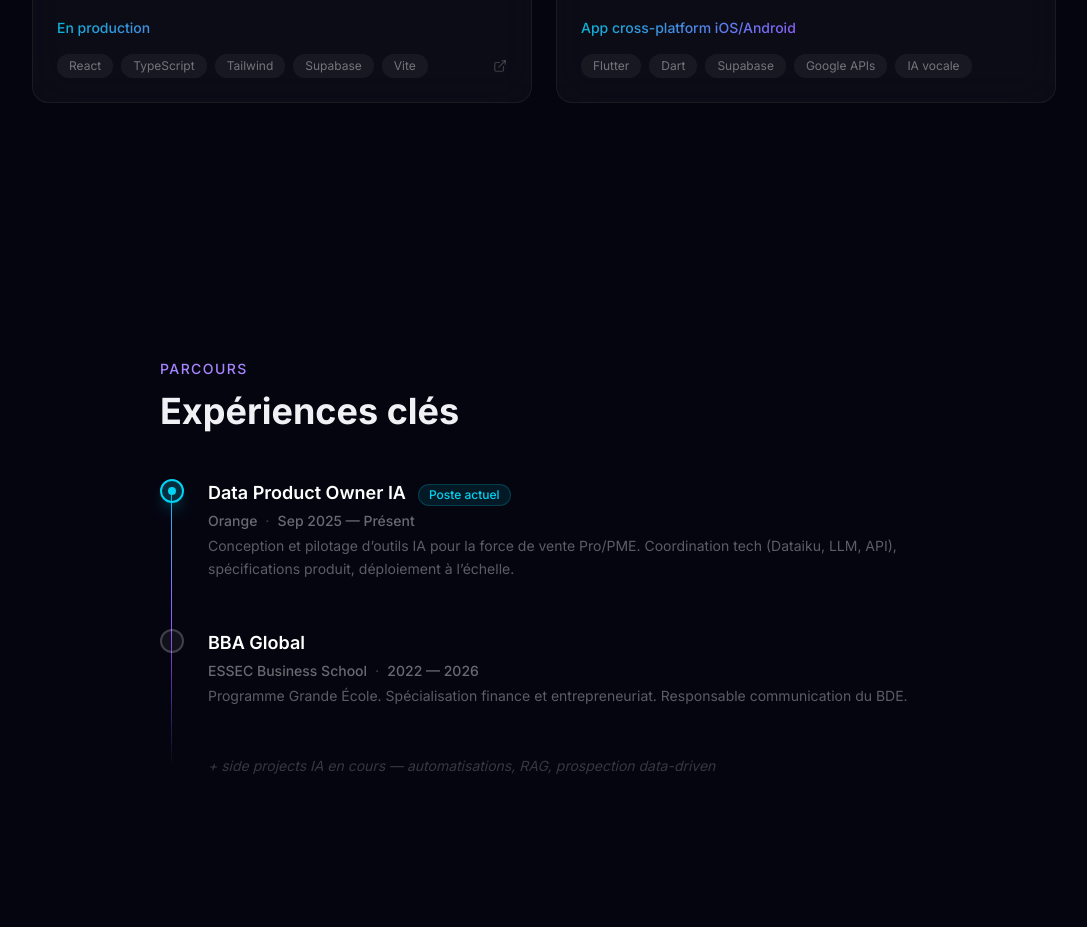
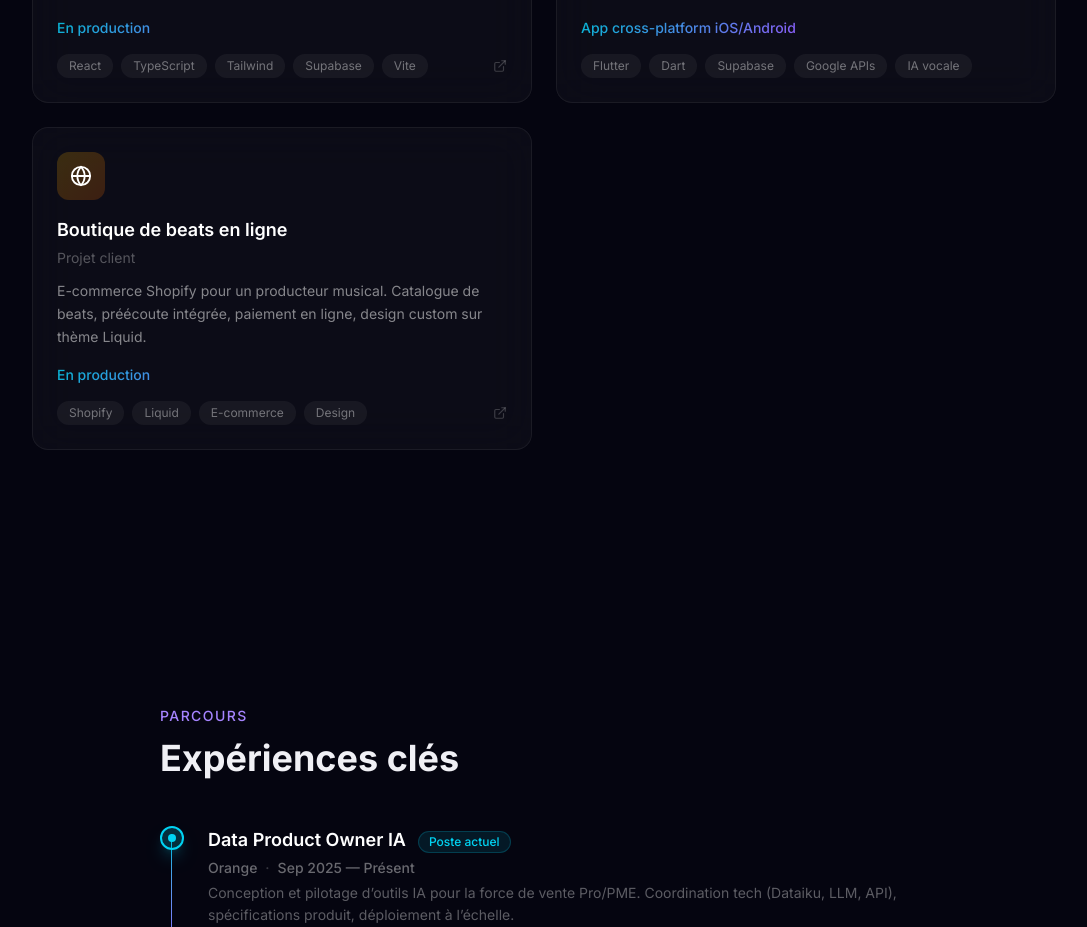
Before and after one commit to May-1600/cv-mayeul, a Next.js app: page / in a window 1280 px wide. Shown: the part 1700-2627 px from the top of the page, without its empty margins (96-1183 px from the left). Built offline with nearby package versions, Linux system fonts and the light colour scheme.

Commit message:
Add Travebeats e-commerce project

```diff
--- a/data/cv-data.ts
+++ b/data/cv-data.ts
@@ -61,6 +61,17 @@ export const projects: Project[] = [
     metric: "App cross-platform iOS/Android",
     gradient: "from-purple-500/20 to-pink-500/20",
     icon: "chart",
+  },
+  {
+    title: "Boutique de beats en ligne",
+    company: "Projet client",
+    description:
+      "E-commerce Shopify pour un producteur musical. Catalogue de beats, pr\u00e9\u00e9coute int\u00e9gr\u00e9e, paiement en ligne, design custom sur th\u00e8me Liquid.",
+    tags: ["Shopify", "Liquid", "E-commerce", "Design"],
+    metric: "En production",
+    gradient: "from-yellow-500/20 to-orange-500/20",
+    icon: "globe",
+    url: "https://travebeats.com",
   },
 ];
 
```
